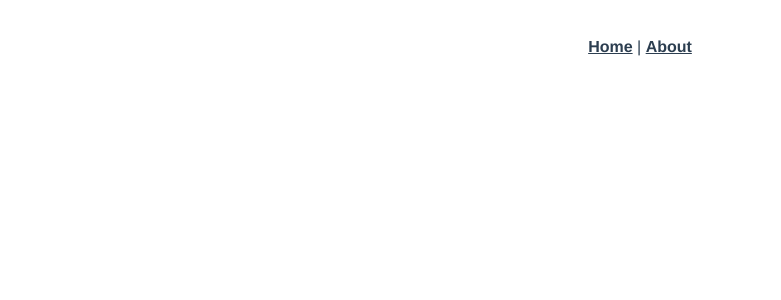
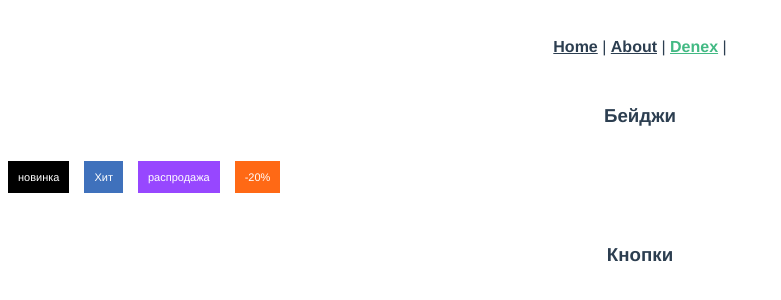
Before and after one commit to zvk23/tires-shop, a Vue app in the folder client/: page /denex in a window 1280 px wide. Before the commit this address had no page. Shown: the top 300 px of the page, without its empty margins (0-781 px from the left). Built offline with nearby package versions, Linux system fonts and the light colour scheme.

Commit message:
Сделал страницу /denex и перенес на нее компонент бейджа

```diff
--- a/client/src/App.vue
+++ b/client/src/App.vue
@@ -1,7 +1,8 @@
 <template>
   <nav>
     <router-link to="/">Home</router-link> |
-    <router-link to="/about">About</router-link>
+    <router-link to="/about">About</router-link> |
+    <router-link to="/denex">Denex</router-link> |
   </nav>
   <router-view />
 </template>
@@ -27,4 +28,9 @@ nav {
     }
   }
 }
+
+ul {
+  list-style: none;
+  padding: 0;
+}
 </style>
--- a/client/src/components/HelloWorld.vue
+++ /dev/null
@@ -1,53 +0,0 @@
-<template>
-  <div class="zagolovok">КНОПКИ</div>
-  <button type="button" class="new but">НОВИНКА</button>
-  <button type="button" class="hit but">ХИТ</button>
-  <button type="button" class="sale but">РАСПРОДАЖА</button>
-  <button type="button" class="ss but">-20%</button>
-</template>
-
-<script lang="ts">
-import { defineComponent } from "vue";
-
-export default defineComponent({
-  name: "HelloWorld",
-  props: {
-    msg: String,
-  },
-});
-</script>
-
-<!-- Add "scoped" attribute to limit CSS to this component only -->
-<style scoped lang="scss">
-.zagolovok {
-  font-size:20px;
-  color: #3f71bc;
-  text-align: center;
-  font-weight: 500;
-}
-.but {
-  font-size: 11px;
-  color: white;
-  text-align: center;
-  font-weight: 500;
-  padding: 10px;
-  border-style: none;
-  cursor: pointer;
-  transition: all 1s linear;
-}
-.but:hover{
-opacity:0.7;
-}
-.new {
-  background-color: black;
-}
-.hit {
-  background-color: #3f71bc;
-}
-.sale {
-  background-color: #9747ff;
-}
-.ss {
-  background-color: #ff6915;
-}
-</style>
--- /dev/null
+++ b/client/src/components/UiBadge.vue
@@ -0,0 +1,51 @@
+<template>
+  <div class="ui-badge" :class="colorClass">
+    {{ text }}
+  </div>
+</template>
+
+<script setup lang="ts">
+import { computed, defineProps, withDefaults } from "vue";
+
+export type EBadgeColor = "blue" | "orange" | "purple" | "black";
+
+interface IBadgeProps {
+  text: string;
+  color: EBadgeColor;
+}
+
+const props = withDefaults(defineProps<IBadgeProps>(), {
+  color: "black",
+  text: "",
+});
+
+const colorClass = computed(() => `ui-badge--${props.color}`);
+</script>
+
+<style lang="scss" scoped>
+.ui-badge {
+  font-size: 11px;
+  color: white;
+  text-align: center;
+  font-weight: 500;
+  padding: 10px;
+  display: inline-flex;
+  user-select: none;
+
+  &--orange {
+    background-color: #ff6915;
+  }
+
+  &--blue {
+    background-color: #3f71bc;
+  }
+
+  &--black {
+    background-color: black;
+  }
+
+  &--purple {
+    background-color: #9747ff;
+  }
+}
+</style>
--- a/client/src/router/index.ts
+++ b/client/src/router/index.ts
@@ -10,10 +10,12 @@ const routes: Array<RouteRecordRaw> = [
   {
     path: '/about',
     name: 'about',
-    // route level code-splitting
-    // this generates a separate chunk (about.[hash].js) for this route
-    // which is lazy-loaded when the route is visited.
-    component: () => import(/* webpackChunkName: "about" */ '../views/AboutView.vue')
+    component: () => import('../views/AboutView.vue')
+  },
+  {
+    path: '/denex',
+    name: 'denex',
+    component: () => import('../views/DenexPage.vue')
   }
 ]
 
--- /dev/null
+++ b/client/src/views/DenexPage.vue
@@ -0,0 +1,50 @@
+<template>
+  <div class="denex">
+    <h3>Бейджи</h3>
+    <ul class="list">
+      <li v-for="badge in badgeList" :key="badge.color">
+        <ui-badge :color="badge.color" :text="badge.text" />
+      </li>
+    </ul>
+
+    <ul>
+      <h3>Кнопки</h3>
+      <!-- Сделать кнопки здесь -->
+    </ul>
+  </div>
+</template>
+
+<script setup lang="ts">
+import UiBadge, { EBadgeColor } from "@/components/UiBadge.vue";
+
+const badgeList: { text: string; color: EBadgeColor }[] = [
+  {
+    text: "новинка",
+    color: "black",
+  },
+  {
+    text: "Хит",
+    color: "blue",
+  },
+  {
+    text: "распродажа",
+    color: "purple",
+  },
+  {
+    text: "-20%",
+    color: "orange",
+  },
+];
+</script>
+
+<style lang="scss">
+.denex {
+  display: flex;
+  flex-direction: column;
+
+  .list {
+    display: flex;
+    gap: 15px;
+  }
+}
+</style>
--- a/client/src/views/HomeView.vue
+++ b/client/src/views/HomeView.vue
@@ -1,18 +1,13 @@
 <template>
   <div class="home">
-    <img alt="Vue logo" src="../assets/logo.png">
-    <HelloWorld msg="Welcome to Your Vue.js + TypeScript App"/>
+    <img alt="Vue logo" src="../assets/logo.png" />
   </div>
 </template>
 
 <script lang="ts">
-import { defineComponent } from 'vue'
-import HelloWorld from '@/components/HelloWorld.vue' // @ is an alias to /src
+import { defineComponent } from "vue";
 
 export default defineComponent({
-  name: 'HomeView',
-  components: {
-    HelloWorld
-  }
-})
+  name: "HomeView",
+});
 </script>
```
